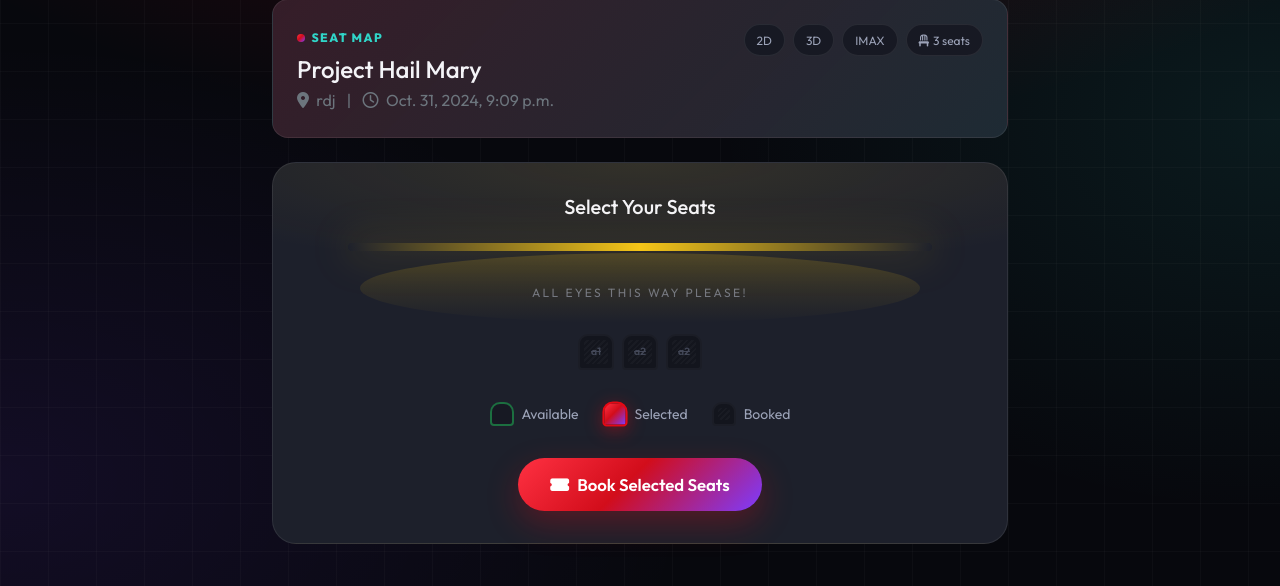
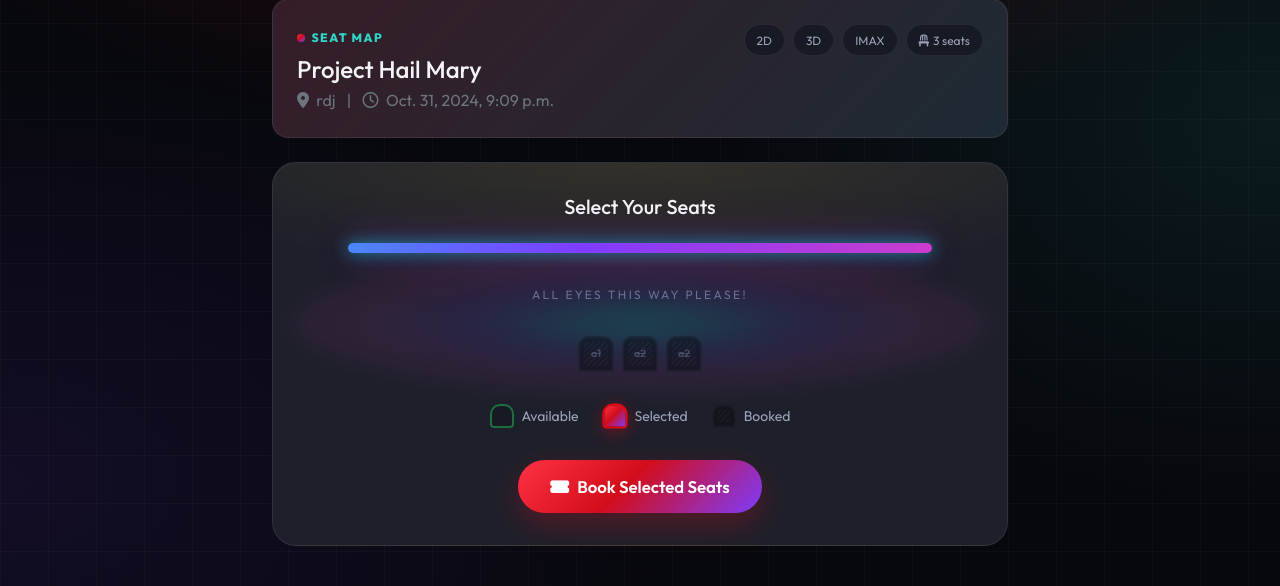
Before and after one commit to km-devlab/Django-Movie-Ticket-Booking-System, a Django app: page /movies/theater/1/seats/book/ in a window 1280 px wide. Shown: the part 121-707 px from the top of the page. Run offline with Django 5.2, Linux system fonts and the light colour scheme; a user stored in the database is signed in; data comes from the database, SQL or seed files in the repository.

Commit message:
Enhance seat selection screen with animated neon glow

```diff
--- a/static/css/main.css
+++ b/static/css/main.css
@@ -769,23 +769,59 @@ main.site-main {
 .cinema-screen {
   margin: 0 auto 2rem;
   max-width: 85%;
-  height: 8px;
-  background: linear-gradient(90deg, transparent, var(--accent-gold), transparent);
-  border-radius: 4px;
-  box-shadow: 0 0 40px rgba(245, 197, 24, 0.35);
+  height: 10px;
+  border-radius: 999px;
   position: relative;
+
+  background: linear-gradient(
+    90deg,
+    #00f5ff,
+    #7d3cff,
+    #ff3cac,
+    #00f5ff
+  );
+
+  background-size: 300% 100%;
+
+  animation: screenGlow 6s linear infinite;
+
+  box-shadow:
+    0 0 15px rgba(0, 245, 255, 0.5),
+    0 0 30px rgba(125, 60, 255, 0.4),
+    0 0 50px rgba(255, 60, 172, 0.3);
 }
 
 .cinema-screen::before {
-  background: linear-gradient(180deg, rgba(245, 197, 24, 0.18), transparent);
-  border-radius: 50%;
   content: '';
-  height: 70px;
+  position: absolute;
   left: 50%;
-  position: absolute;
   top: 10px;
   transform: translateX(-50%);
-  width: min(560px, 86vw);
+
+  width: min(700px, 95vw);
+  height: 140px;
+
+  border-radius: 50%;
+
+  background: radial-gradient(
+    ellipse at center,
+    rgba(0, 245, 255, 0.18) 0%,
+    rgba(125, 60, 255, 0.12) 35%,
+    rgba(255, 60, 172, 0.08) 60%,
+    transparent 100%
+  );
+
+  filter: blur(10px);
+  pointer-events: none;
+}
+@keyframes screenGlow {
+  0% {
+    background-position: 0% 50%;
+  }
+
+  100% {
+    background-position: 300% 50%;
+  }
 }
 
 .cinema-screen-label {
```
